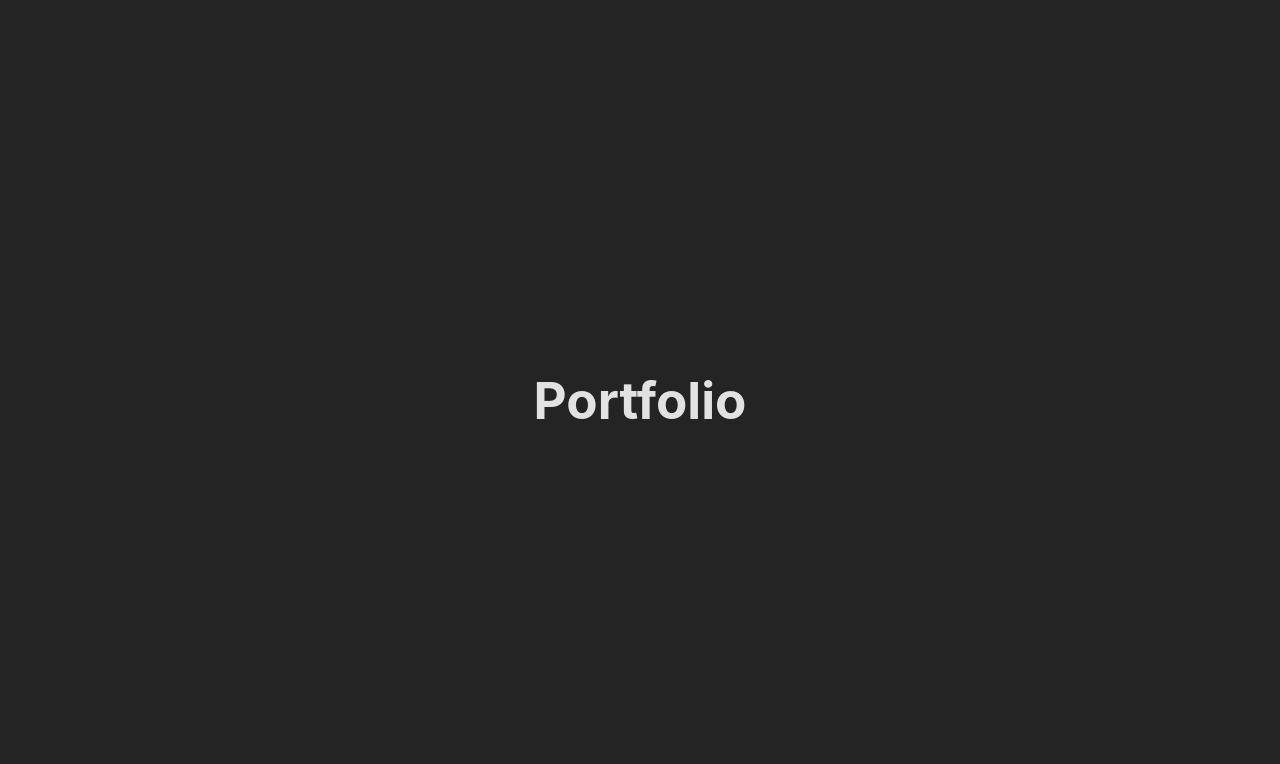
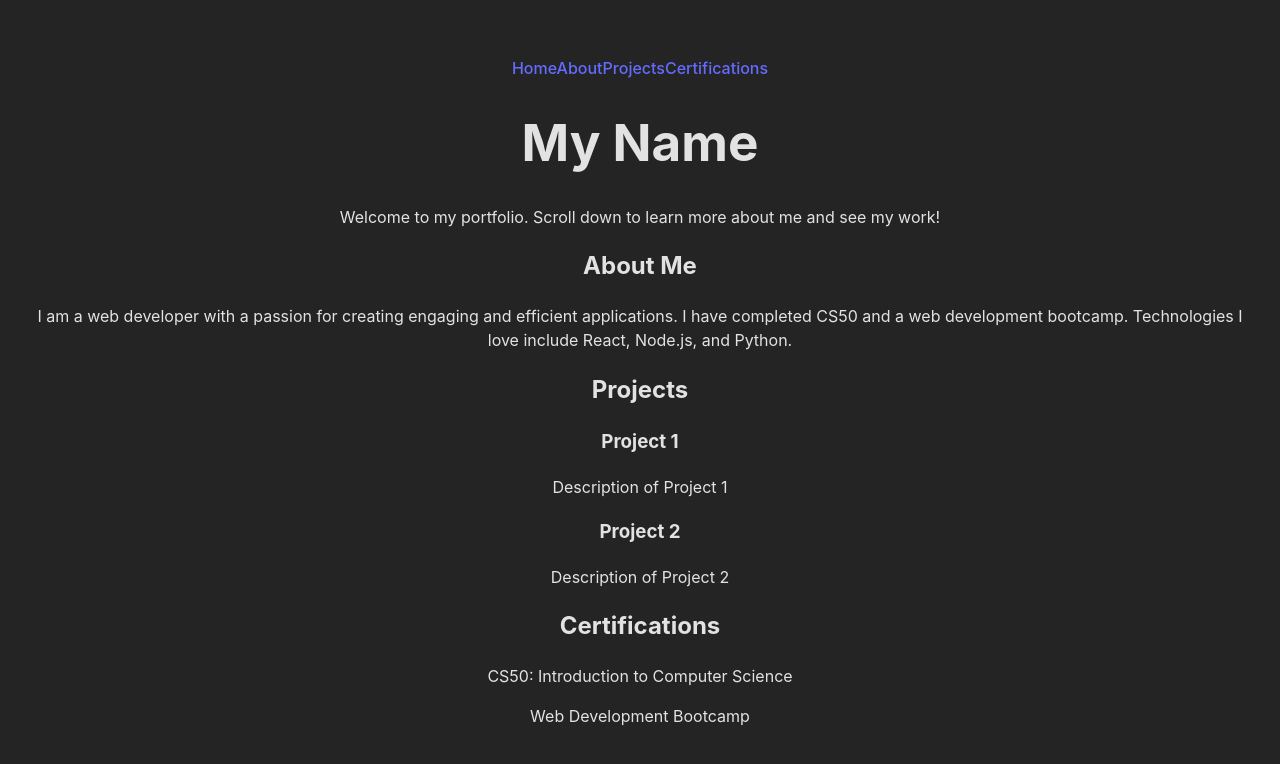
Before and after one commit to emiliomarcos/portfolio, a React (Vite) app: page / in a window 1280 px wide. Shown: the top 764 px of the page. Built offline with nearby package versions, Linux system fonts and the light colour scheme.

Commit message:
structure

```diff
--- a/src/App.jsx
+++ b/src/App.jsx
@@ -1,9 +1,22 @@
-import './App.css'
+import { Link } from 'react-scroll';
+import { Home, About, Projects, Certifications } from "./components";
+import './App.css';
 
 function App() {
   return (
-    <h1>Portfolio</h1>
-  )
+    <div>
+      <nav>
+        <Link to="home" smooth={true} duration={500}>Home</Link>
+        <Link to="about" smooth={true} duration={500}>About</Link>
+        <Link to="projects" smooth={true} duration={500}>Projects</Link>
+        <Link to="certifications" smooth={true} duration={500}>Certifications</Link>
+      </nav>
+      <Home />
+      <About />
+      <Projects />
+      <Certifications />
+    </div>
+  );
 }
 
-export default App
+export default App;
--- /dev/null
+++ b/src/components/About.jsx
@@ -0,0 +1,23 @@
+import { motion } from 'framer-motion';
+
+const About = () => {
+  const variants = {
+    hidden: { opacity: 0, x: '-100vw' },
+    visible: { opacity: 1, x: 0 }
+  };
+
+  return (
+    <motion.div
+      id="about"
+      initial='hidden'
+      animate='visible'
+      variants={variants}
+      transition={{ type: 'spring', stiffness: 120 }}
+    >
+      <h2>About Me</h2>
+      <p>I am a web developer with a passion for creating engaging and efficient applications. I have completed CS50 and a web development bootcamp. Technologies I love include React, Node.js, and Python.</p>
+    </motion.div>
+  );
+}
+
+export default About;
--- /dev/null
+++ b/src/components/Certifications.jsx
@@ -0,0 +1,24 @@
+import { motion } from 'framer-motion';
+
+const Certifications = () => {
+  const variants = {
+    hidden: { opacity: 0, x: '100vw' },
+    visible: { opacity: 1, x: 0 }
+  };
+
+  return (
+    <motion.div
+      id="certifications"
+      initial='hidden'
+      animate='visible'
+      variants={variants}
+      transition={{ type: 'spring', stiffness: 120 }}
+    >
+      <h2>Certifications</h2>
+      <p>CS50: Introduction to Computer Science</p>
+      <p>Web Development Bootcamp</p>
+    </motion.div>
+  );
+}
+
+export default Certifications;
--- /dev/null
+++ b/src/components/Home.jsx
@@ -0,0 +1,23 @@
+import { motion } from 'framer-motion';
+
+const Home = () => {
+  const variants = {
+    hidden: { opacity: 0, y: '-100vh' },
+    visible: { opacity: 1, y: 0 }
+  };
+
+  return (
+    <motion.div
+      id="home"
+      initial='hidden'
+      animate='visible'
+      variants={variants}
+      transition={{ type: 'spring', stiffness: 120 }}
+    >
+      <h1>My Name</h1>
+      <p>Welcome to my portfolio. Scroll down to learn more about me and see my work!</p>
+    </motion.div>
+  );
+}
+
+export default Home;
--- /dev/null
+++ b/src/components/Projects.jsx
@@ -0,0 +1,30 @@
+import { motion } from 'framer-motion';
+
+const Projects = () => {
+  const variants = {
+    hidden: { opacity: 0, y: '100vh' },
+    visible: { opacity: 1, y: 0 }
+  };
+
+  return (
+    <motion.div
+      id="projects"
+      initial='hidden'
+      animate='visible'
+      variants={variants}
+      transition={{ type: 'spring', stiffness: 120 }}
+    >
+      <h2>Projects</h2>
+      <div>
+        <h3>Project 1</h3>
+        <p>Description of Project 1</p>
+      </div>
+      <div>
+        <h3>Project 2</h3>
+        <p>Description of Project 2</p>
+      </div>
+    </motion.div>
+  );
+}
+
+export default Projects;
--- /dev/null
+++ b/src/components/index.js
@@ -0,0 +1,4 @@
+export { default as Home } from "./Home";
+export { default as About } from "./About";
+export { default as Projects } from "./Projects";
+export { default as Certifications } from "./Certifications";
```
